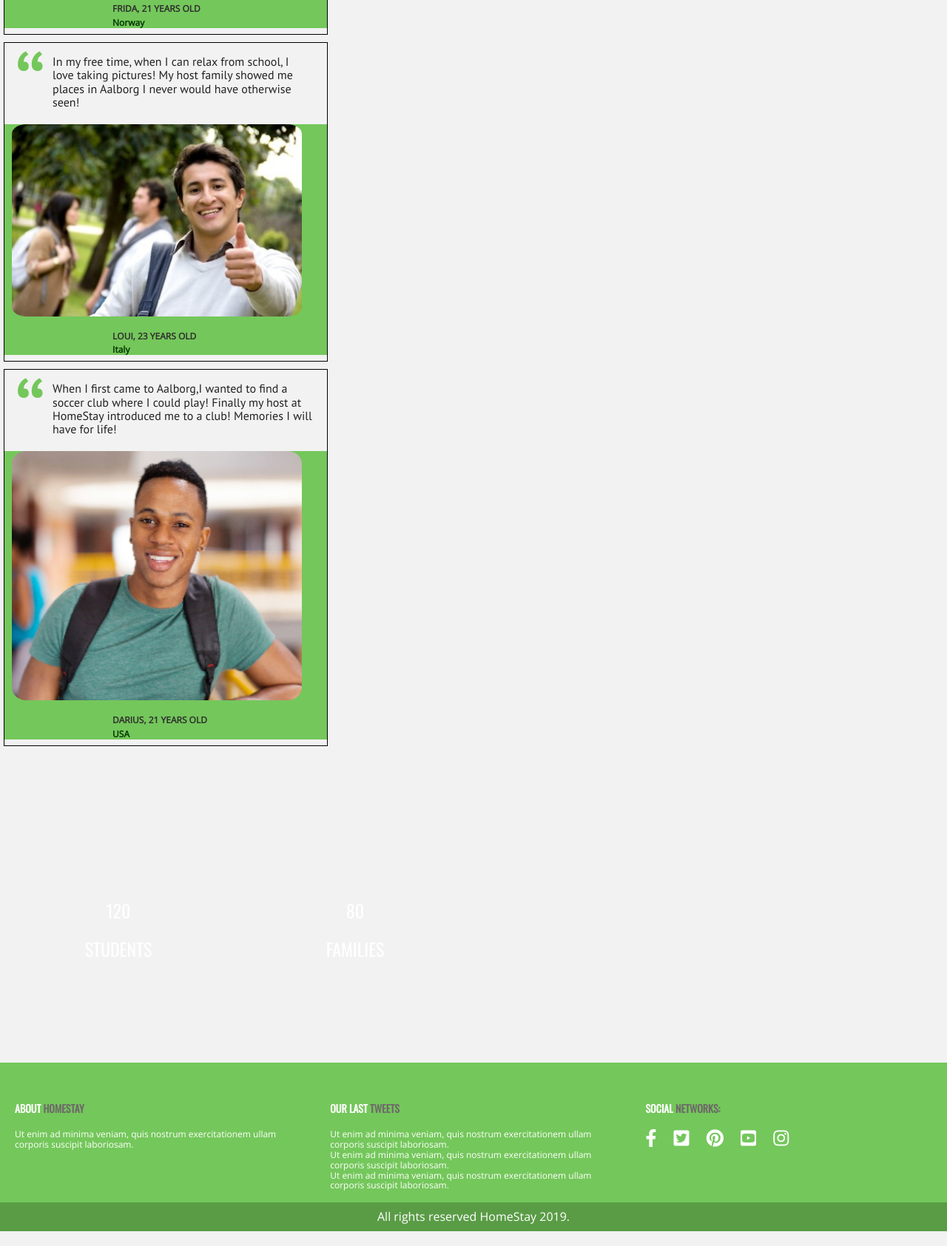
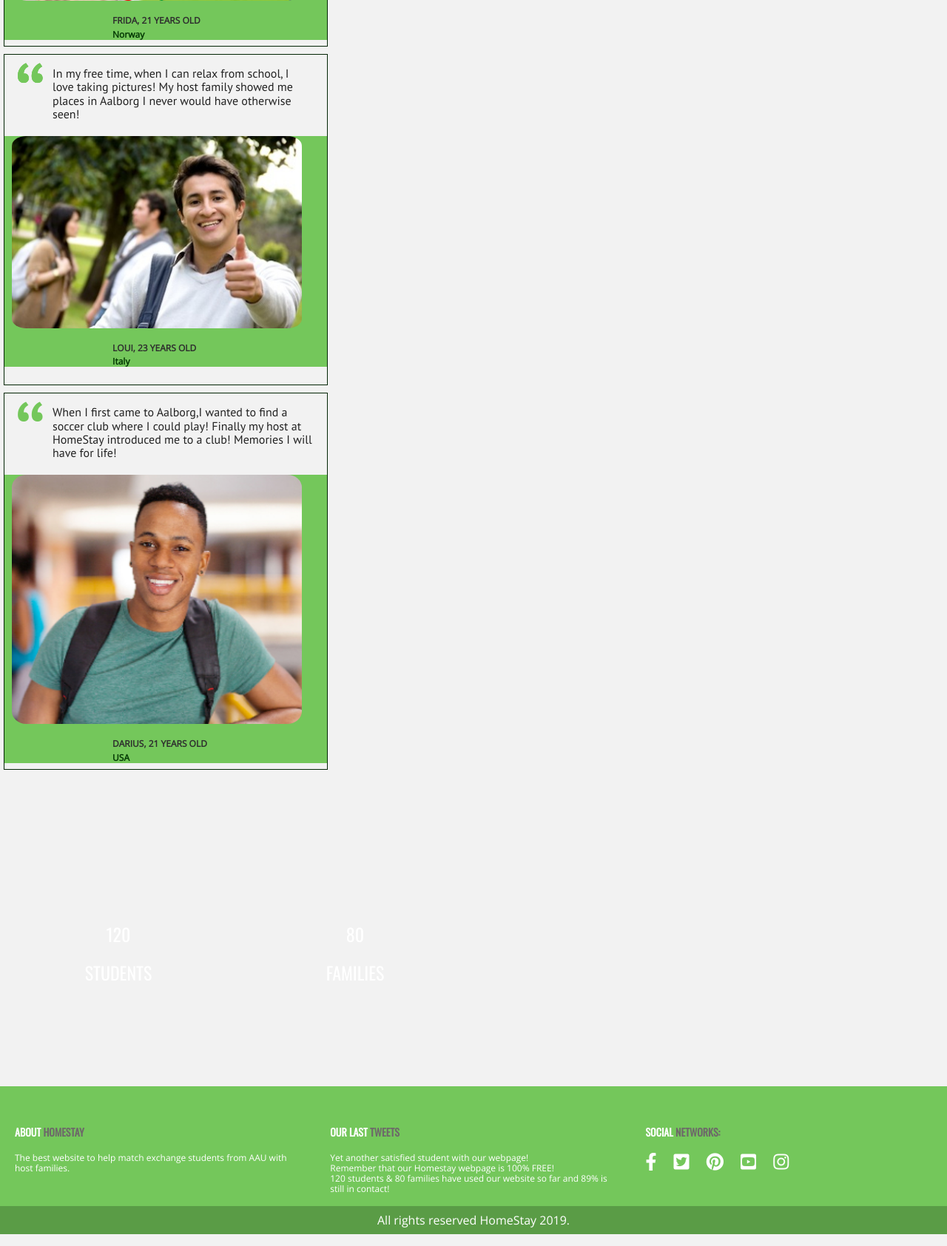
Before and after one commit to eliagipe/homestay, a PHP site: page / in a window 1280 px wide. Shown: the part 2187-3872 px from the top of the page at 74% size. Run offline with PHP 8.4, Linux system fonts and the light colour scheme; some libraries are stand-ins or nearby versions.

Commit message:
Changes in text bottom of page
eso

```diff
--- a/css/main.css
+++ b/css/main.css
@@ -259,16 +259,16 @@ div.testimoniales {
     {
 padding: 5px;
     }
-@media only screen and (min-width:768px){
-div.testimonial{
-    float: left;
-
-    width: 35%;
+@media only screen and (min-width:765px){
+div.testimonial
+{float: left;
+width: 35%;
 }
 }
+
 blockquote{
 background-color:#f2f2f2;
-border: 1px solid #000;
+border: 1px solid rgb(3, 37, 5);
 position: relative;
 margin: 0 0 10px 0;
 padding-bottom: 8px;
--- a/index.html
+++ b/index.html
@@ -73,17 +73,22 @@
     </p>
     <section class="seccion">
       <h2>What the students have to say</h2>
+      <div class= "col-sm-6 col-sm-3 clearfix">
       <div class="testimoniales contenedor clearfix">
       <div class="testimonial">
 <blockquote>
+  <p>
   <p>When I first came to Aalborg, I had issues taking public transportation to the university
   but then I tried HomeStay and it saved my life! My host family helped me so much, and I also
    found the best shops around!
   </p>
   <footer class="info-testimonial clearfix">
+
       <img src="img/sarah24.jpg" height="300" alt="Sarah24">
       <cite>Sarah, 24 years old <span>USA</span></cite>
+
   </footer>
+  </p>
   </blockquote>
   <blockquote>
       <p>My name is Frida  and I come from Norway. I am here to study a semester in AAU. Choosing
@@ -96,6 +101,7 @@
       </footer>
       </blockquote>
       <blockquote>
+        <p>
           <p>In my free time, when I can relax from school, I love taking pictures! My host family
             showed me places in Aalborg I never would have otherwise seen!
           </p>
@@ -103,6 +109,7 @@
               <img src="img/Loui 23.jpg" height="300"  alt="Loui23">
               <cite>Loui, 23 years old <span>Italy</span></cite>
           </footer>
+          </p>
           </blockquote>
           <blockquote>
               <p>When I first came to Aalborg,I wanted to find a soccer club
@@ -115,6 +122,7 @@
               </footer>
               </blockquote>
               </div>
+      </div>
       </div>
     </section>
 
@@ -131,18 +139,14 @@
   <div class="contenedor clearfix">
     <div class="footer-informacion">
 <h3>About <span>HomeStay</span></h3> <!--pa que el gdl este en un color y el Sobre en otro colorsito-->
-   <p>Ut enim ad minima veniam, quis
-      nostrum exercitationem ullam corporis suscipit laboriosam.</p>
+   <p>The best website to help match exchange students from AAU with host families.</p>
 </div>
     <div class="ultimos-tewts">
         <h3>Our last <span>tweets</span></h3>
         <ul>
-          <li>Ut enim ad minima veniam, quis
-            nostrum exercitationem ullam corporis suscipit laboriosam.</li>
-            <li>Ut enim ad minima veniam, quis
-                nostrum exercitationem ullam corporis suscipit laboriosam.</li>
-                <li>Ut enim ad minima veniam, quis
-                    nostrum exercitationem ullam corporis suscipit laboriosam.</li>
+          <li>Yet another satisfied student with our webpage!</li>
+            <li>Remember that our Homestay webpage is 100% FREE!</li>
+                <li>120 students & 80 families have used our website so far and 89% is still in contact!</li>
           </ul>
     </div>
     <div class="menu">
```
